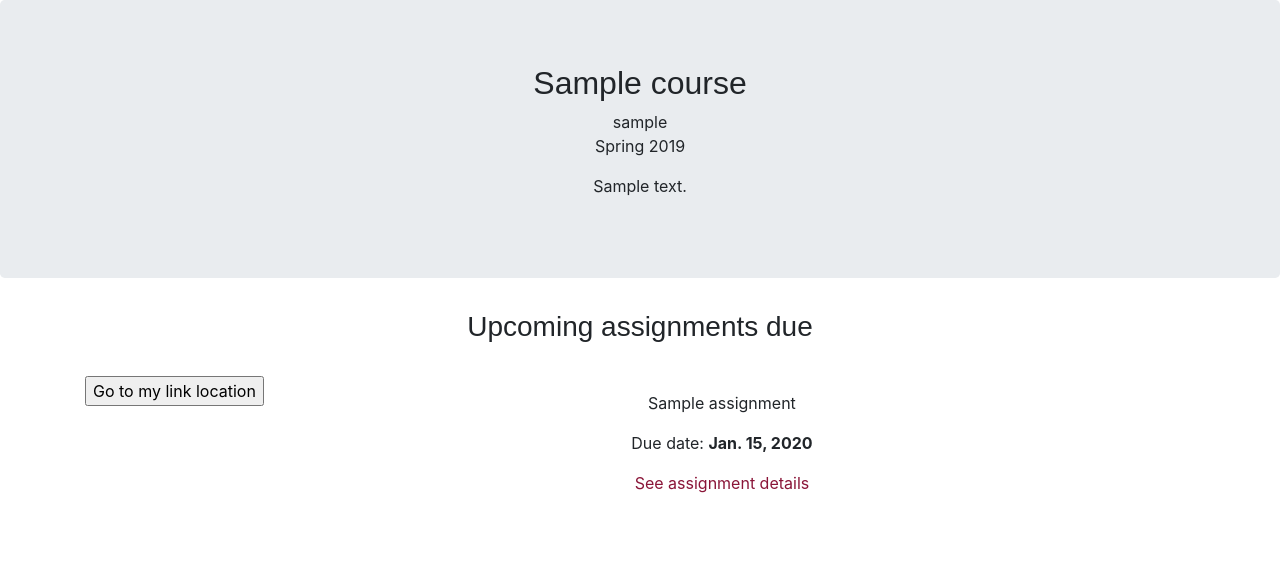
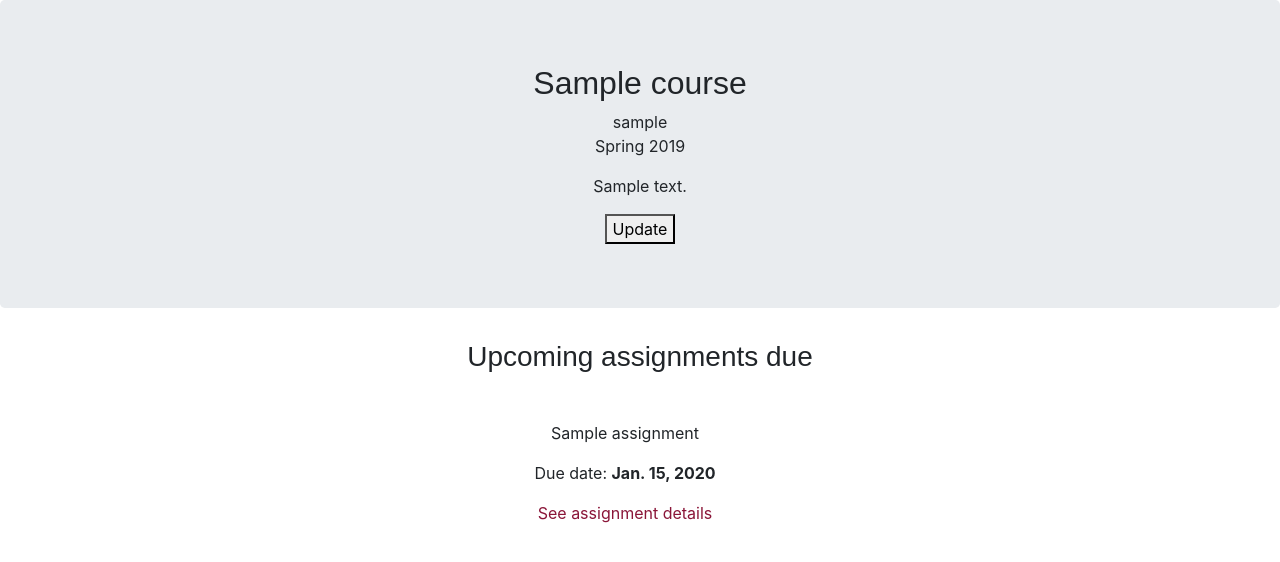
Before and after one commit to ezair/Autograding-System, a Django app: page /catalog/course/1 in a window 1280 px wide. Shown: the part 80-642 px from the top of the page. Run offline with Django 3.2, Linux system fonts and the light colour scheme; tables that the repository leaves empty hold one stand-in row (values such as "Sample post"); parts of the project's set-up code (start-up, migrations or seed data) failed here and were passed over; some libraries are stand-ins or nearby versions; some web fonts are replaced.

Commit message:
added update button

```diff
--- a/autograder/catalog/templates/catalog/course_detail.html
+++ b/autograder/catalog/templates/catalog/course_detail.html
@@ -12,6 +12,7 @@
 		{% endfor %}
 		<br>Spring 2019</br></p>
 		<p>{{ course.description }}</p>
+		<button onclick="redirect()" type="button" name="Update">Update</button>
 	</center>
 </div>
 <div class="container assignment-announcements-container">
@@ -24,10 +25,6 @@
 	<div class="container">
 		<center>
 			<div class="row">
-				<form action="{ url 'course_update'}" method="get">
-    				<input type="submit" value="Go to my link location"
-         			name="Submit" id="frm1_submit" />
-	 			</form>
 				{% if assignments %}
 					{% for assignment in assignments %}
 						{% if assignment.course.name == course.name %}
@@ -47,4 +44,10 @@
 		</center>
 	</div>
 </div>
+
+<script>
+	function redirect(){
+		location.replace("{% url 'course_update' pk=course.pk %}")
+	}
+</script>
 {% endblock %}
```
